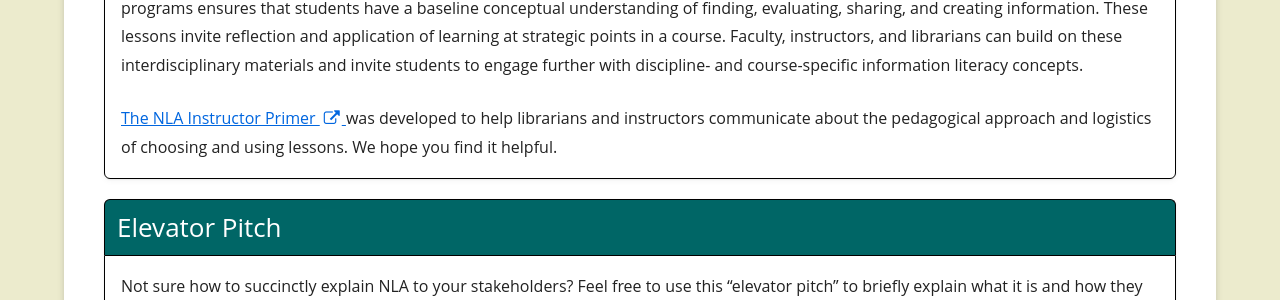
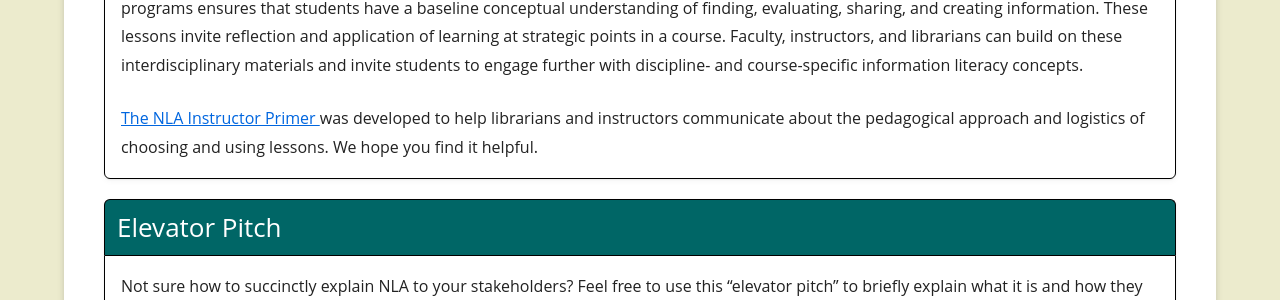
Before and after one commit to newliteraciesalliance/newliteraciesalliance.org, a Jekyll site: the page built from for-librarians/for-librarians.md, in a window 1280 px wide. Shown: the part 519-819 px from the top of the page. Built offline with Jekyll 4.4.1, drawn with Linux system fonts in a browser that asks for light colours.

Commit message:
fix: add clearfix to contentbox and hide external link icons in CSS

```diff
--- a/styles/custom.css
+++ b/styles/custom.css
@@ -82,6 +82,14 @@ body {
   padding: 1rem;
   margin: 0 0 1.25rem;
   box-shadow: var(--nla-shadow);
+  display: flow-root; /* contain floats so box expands to fit */
+}
+
+/* Fallback clearfix for older browsers (in case flow-root isn't supported) */
+.entry-content .contentbox::after {
+  content: "";
+  display: table;
+  clear: both;
 }
 
 .entry-content .contentbox :is(p, ul):last-child {
@@ -175,3 +183,8 @@ body {
 .entry-content .profiles-grid > div {
   margin: 0; /* reset any stray margins */
 }
+
+/* Hide external link icon */
+.fa-external-link {
+  display: none;
+}
```
